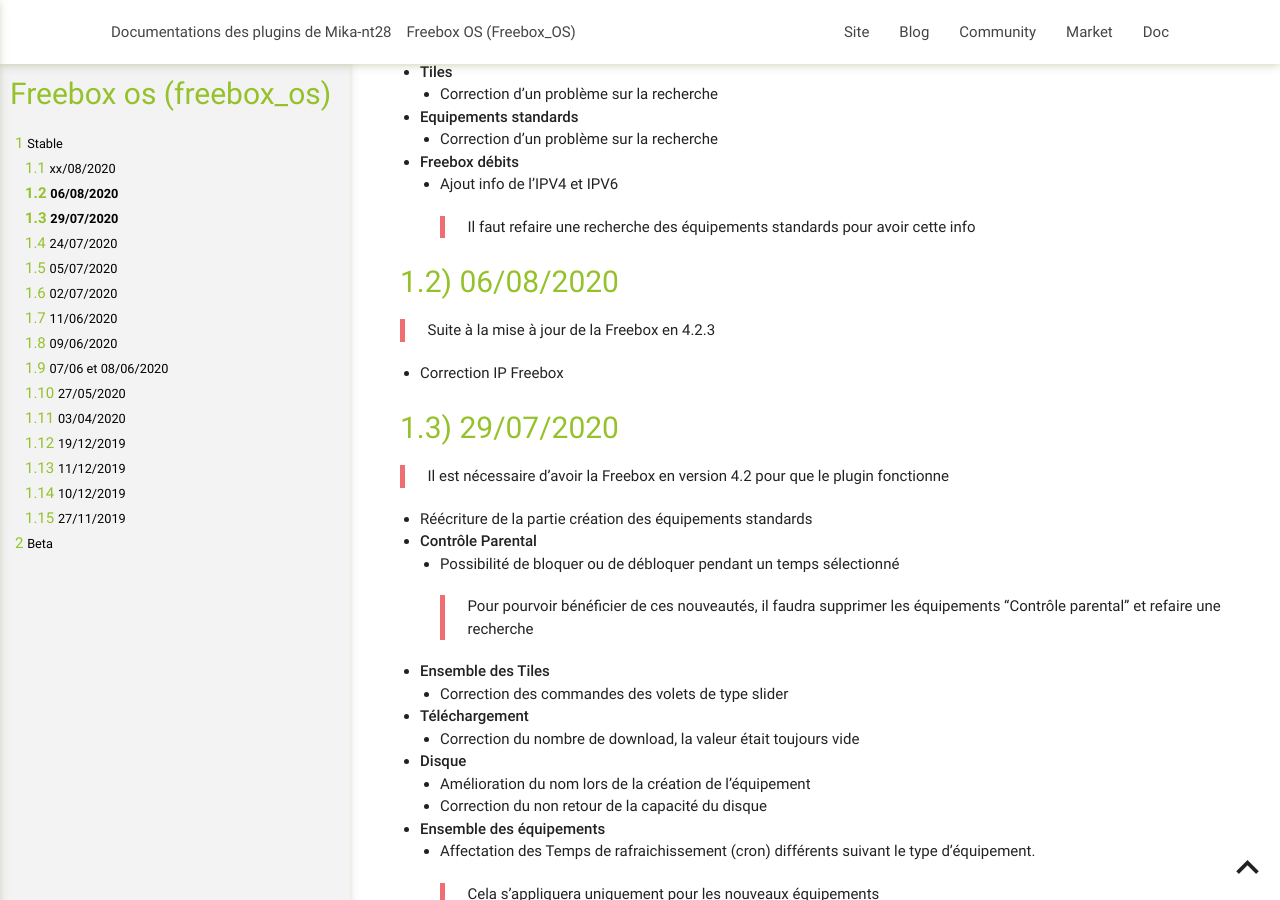
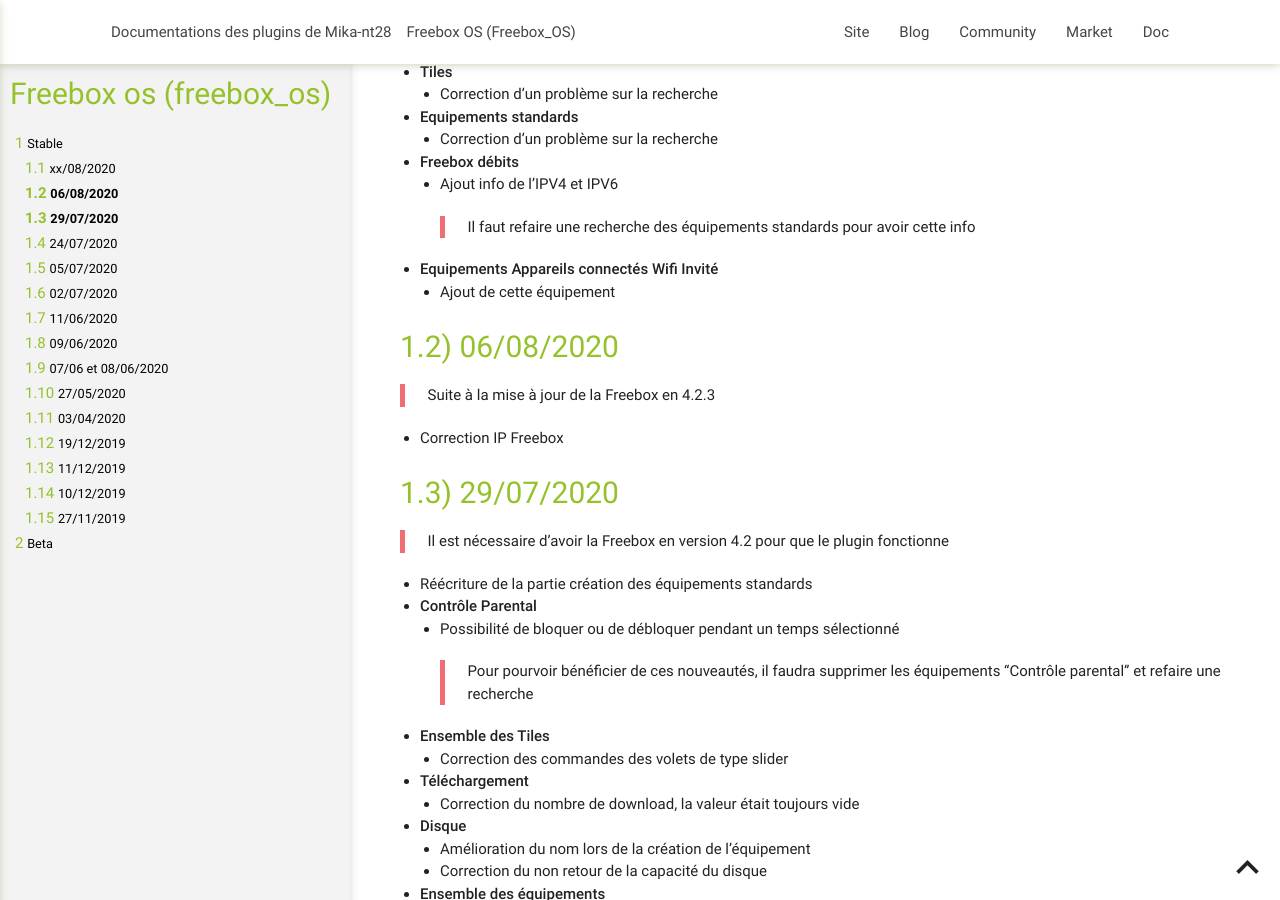
Before and after one commit to mika-nt28/Documentations, a Jekyll site: the page built from Freebox_OS/fr_FR/changelog.md, in a window 1280 px wide and 900 px high, scrolled down 967 px. Built offline with Jekyll 4.4.1, drawn with Linux system fonts in a browser that asks for light colours.

Commit message:
Ajout WIfi invité

```diff
--- a/Freebox_OS/fr_FR/changelog.md
+++ b/Freebox_OS/fr_FR/changelog.md
@@ -45,6 +45,8 @@
 - **Freebox débits**
   - Ajout info de l’IPV4 et IPV6
     > Il faut refaire une recherche des équipements standards pour avoir cette info
+- **Equipements Appareils connectés Wifi Invité**
+  - Ajout de cette équipement
 
 ## 06/08/2020
 
```
Also changed, not shown: Freebox_OS/fr_FR/index.md (+1 -1 lines).
